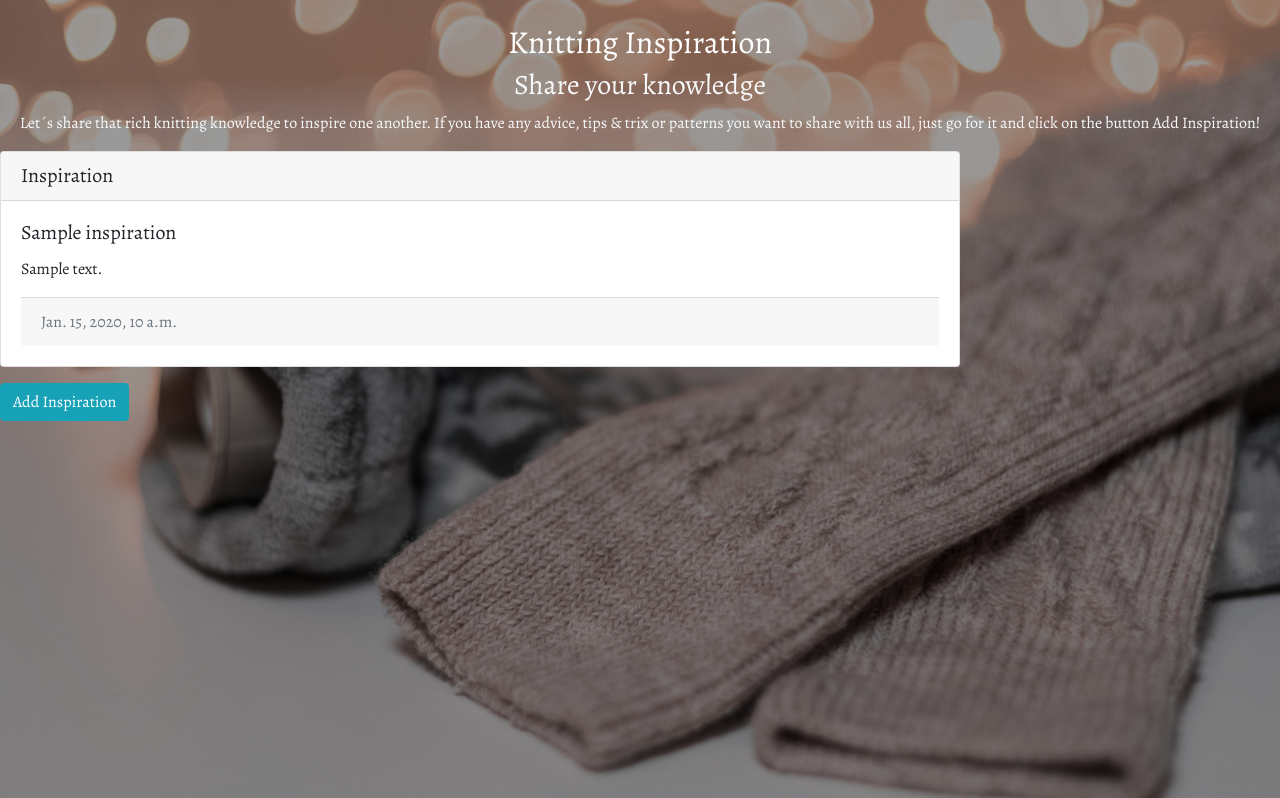
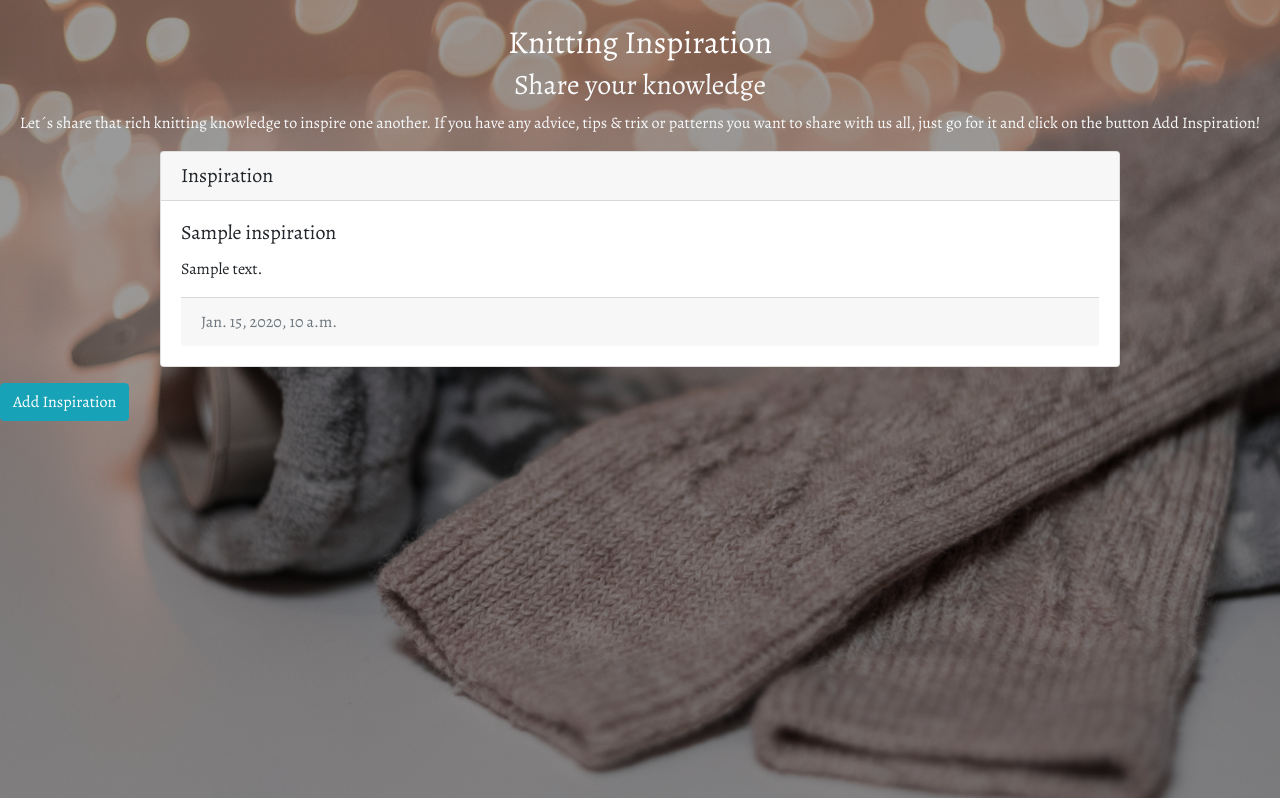
Before and after one commit to Code-Institute-Submissions/handcrafted-heart, a Django app: page /inspiration in a window 1280 px wide. Shown: the part 56-854 px from the top of the page. Run offline with Django 3.2, Linux system fonts and the light colour scheme; tables that the repository leaves empty hold one stand-in row (values such as "Sample post"); some libraries are stand-ins or nearby versions.

Commit message:
Center and stretch cards on all screen sizes

```diff
--- a/inspiration/templates/inspiration.html
+++ b/inspiration/templates/inspiration.html
@@ -34,7 +34,7 @@
 
     <!-- Here the user can see the shared Inspiration -->
     {% for inspiration in inspiration %}
-        <div class="card mb-3 w-75">
+        <div class="card mb-3 w-75 mx-auto">
                 <h5 class="card-header">Inspiration</h5>
                 <div class="card-body">
                 <h5 class="card-title">{{ inspiration.title }}</h5>
```
